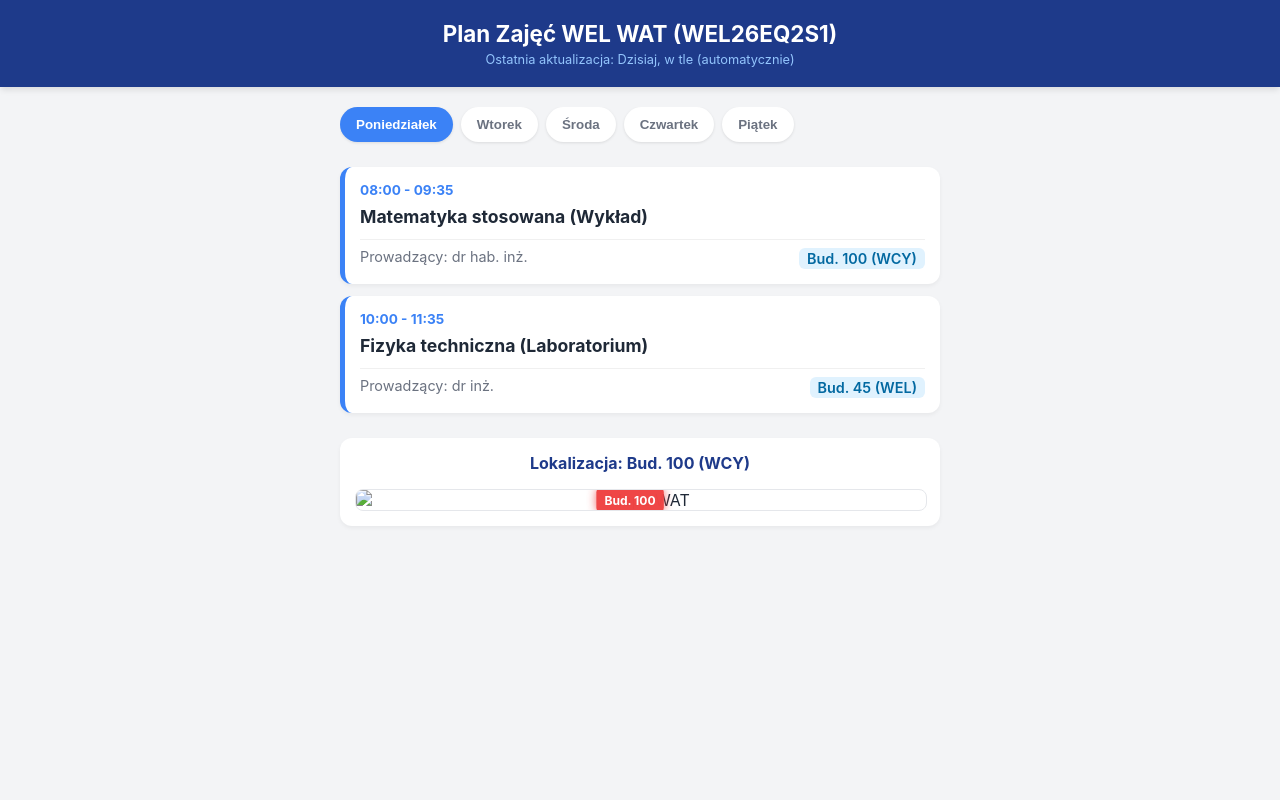
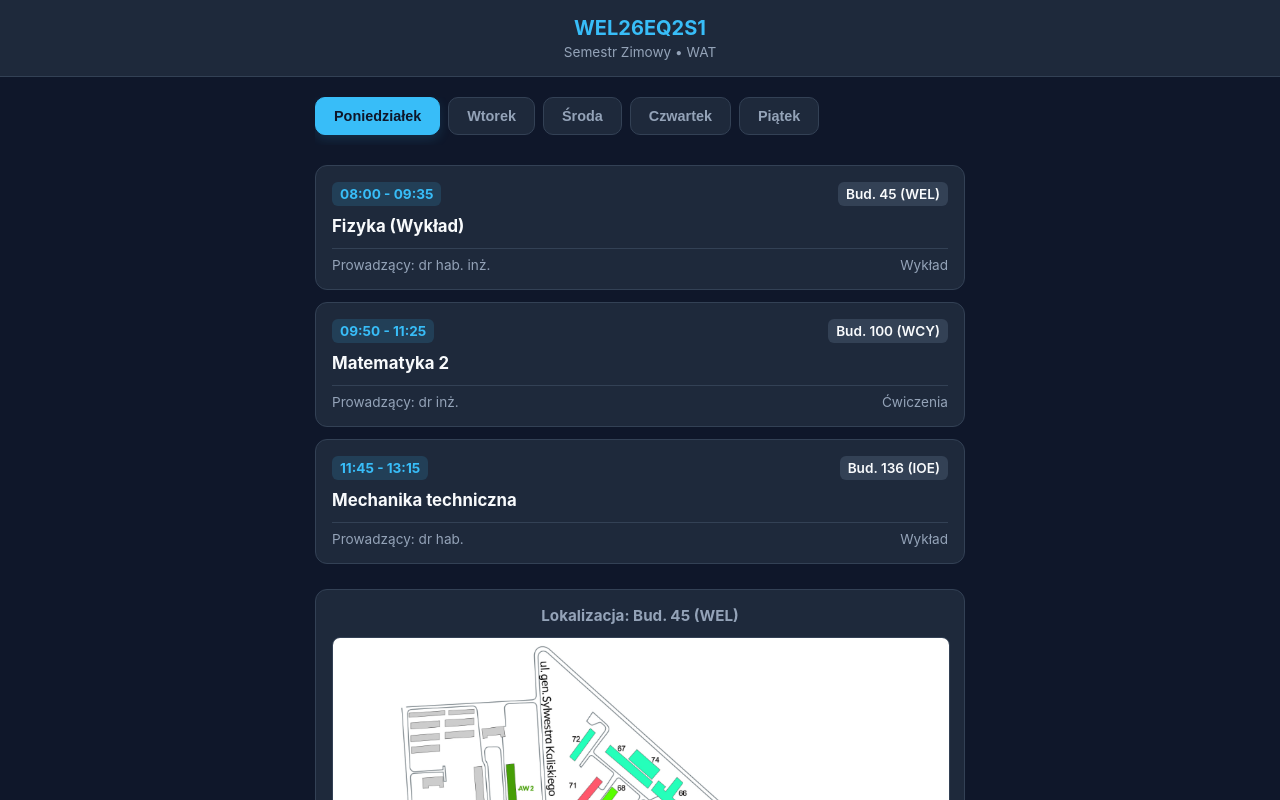
Before and after one commit to 3Kuba/plan, a plain HTML site: page index.html in a window 1280 px wide. Both pictures are taken after a click on the button "Poniedziałek". Shown: the top 800 px of the page. Drawn offline with Linux system fonts and the light colour scheme.

Commit message:
Update index.html

```diff
--- a/index.html
+++ b/index.html
@@ -3,151 +3,172 @@
 <head>
     <meta charset="UTF-8">
     <meta name="viewport" content="width=device-width, initial-scale=1.0">
-    <title>Plan Zajęć WAT - WEL</title>
+    <title>Plan WAT - WEL26EQ2S1</title>
     <style>
         :root {
-            --primary: #1e3a8a;
-            --secondary: #3b82f6;
-            --background: #f3f4f6;
-            --card-bg: #ffffff;
-            --text: #1f2937;
-            --text-light: #6b7280;
-            --accent: #10b981;
+            --bg-color: #0f172a;
+            --card-bg: #1e293b;
+            --text-main: #f8fafc;
+            --text-muted: #94a3b8;
+            --accent: #38bdf8;
+            --accent-glow: rgba(56, 189, 248, 0.15);
+            --border: #334155;
         }
 
         body {
-            font-family: -apple-system, BlinkMacSystemFont, "Segoe UI", Roboto, Helvetica, Arial, sans-serif;
-            background-color: var(--background);
-            color: var(--text);
+            font-family: -apple-system, BlinkMacSystemFont, "Segoe UI", Roboto, sans-serif;
+            background-color: var(--bg-color);
+            color: var(--text-main);
             margin: 0;
             padding: 0;
-            padding-bottom: 40px;
+            padding-bottom: 50px;
         }
 
         header {
-            background-color: var(--primary);
-            color: white;
-            padding: 20px;
+            background-color: var(--card-bg);
+            border-bottom: 1px solid var(--border);
+            padding: 16px 20px;
             text-align: center;
-            box-shadow: 0 4px 6px -1px rgba(0, 0, 0, 0.1);
         }
 
         header h1 {
             margin: 0;
-            font-size: 1.4rem;
+            font-size: 1.25rem;
+            font-weight: 700;
+            color: var(--accent);
         }
 
-        .update-info {
-            font-size: 0.8rem;
-            color: #93c5fd;
-            margin-top: 5px;
+        header p {
+            margin: 4px 0 0 0;
+            font-size: 0.85rem;
+            color: var(--text-muted);
         }
 
         .container {
-            max-width: 600px;
+            max-width: 650px;
             margin: 20px auto;
             padding: 0 15px;
         }
 
-        /* Zakładki dni tygodnia */
-        .days-tabs {
+        /* Nowoczesny pasek dni */
+        .days-container {
             display: flex;
             gap: 8px;
             overflow-x: auto;
             padding-bottom: 10px;
-            margin-bottom: 15px;
+            margin-bottom: 20px;
+            scrollbar-width: none;
         }
 
-        .day-tab {
-            background-color: white;
-            border: none;
-            padding: 10px 16px;
-            border-radius: 20px;
+        .days-container::-webkit-scrollbar {
+            display: none;
+        }
+
+        .day-btn {
+            background-color: var(--card-bg);
+            border: 1px solid var(--border);
+            color: var(--text-muted);
+            padding: 10px 18px;
+            border-radius: 10px;
             font-weight: 600;
-            color: var(--text-light);
+            font-size: 0.9rem;
             cursor: pointer;
             white-space: nowrap;
-            box-shadow: 0 1px 3px rgba(0,0,0,0.1);
-            transition: all 0.2s;
+            transition: all 0.2s ease;
         }
 
-        .day-tab.active {
-            background-color: var(--secondary);
-            color: white;
+        .day-btn.active {
+            background-color: var(--accent);
+            color: var(--bg-color);
+            border-color: var(--accent);
+            box-shadow: 0 4px 12px var(--accent-glow);
         }
 
-        /* Kafelki zajęć w stylu Librusa */
+        /* Kafelki zajęć w stylu planwat.pl */
         .lesson-card {
             background-color: var(--card-bg);
+            border: 1px solid var(--border);
             border-radius: 12px;
-            padding: 15px;
+            padding: 16px;
             margin-bottom: 12px;
-            box-shadow: 0 2px 4px rgba(0,0,0,0.05);
-            border-left: 5px solid var(--secondary);
             display: flex;
             flex-direction: column;
-            gap: 8px;
+            gap: 10px;
             cursor: pointer;
-            transition: transform 0.1s;
+            transition: transform 0.1s ease, border-color 0.2s ease;
+        }
+
+        .lesson-card:hover {
+            border-color: var(--accent);
         }
 
         .lesson-card:active {
-            transform: scale(0.98);
+            transform: scale(0.99);
+        }
+
+        .lesson-header {
+            display: flex;
+            justify-content: space-between;
+            align-items: center;
         }
 
         .lesson-time {
             font-size: 0.85rem;
             font-weight: 700;
-            color: var(--secondary);
+            color: var(--accent);
+            background: var(--accent-glow);
+            padding: 4px 8px;
+            border-radius: 6px;
+        }
+
+        .room-tag {
+            background-color: #334155;
+            color: var(--text-main);
+            padding: 4px 8px;
+            border-radius: 6px;
+            font-size: 0.85rem;
+            font-weight: 600;
         }
 
         .lesson-title {
-            font-size: 1.1rem;
+            font-size: 1.05rem;
             font-weight: 700;
-            color: var(--text);
+            color: var(--text-main);
+            margin: 0;
         }
 
-        .lesson-details {
+        .lesson-footer {
+            font-size: 0.85rem;
+            color: var(--text-muted);
             display: flex;
             justify-content: space-between;
-            font-size: 0.9rem;
-            color: var(--text-light);
-            border-top: 1px solid #f0f0f0;
+            border-top: 1px solid var(--border);
             padding-top: 8px;
-            margin-top: 4px;
-        }
-
-        .room-badge {
-            background-color: #e0f2fe;
-            color: #0369a1;
-            padding: 2px 8px;
-            border-radius: 6px;
-            font-weight: 600;
+            margin-top: 2px;
         }
 
         /* Sekcja mapy */
-        .map-container {
-            background-color: white;
+        .map-section {
+            background-color: var(--card-bg);
+            border: 1px solid var(--border);
             border-radius: 12px;
-            padding: 15px;
+            padding: 16px;
             margin-top: 25px;
-            box-shadow: 0 2px 4px rgba(0,0,0,0.05);
             text-align: center;
         }
 
-        .map-container h3 {
-            margin-top: 0;
-            font-size: 1rem;
-            color: var(--primary);
+        .map-section h3 {
+            margin: 0 0 12px 0;
+            font-size: 0.95rem;
+            color: var(--text-muted);
         }
 
         .map-wrapper {
             position: relative;
             width: 100%;
-            max-height: 350px;
             overflow: hidden;
             border-radius: 8px;
-            border: 1px solid #e5e7eb;
+            border: 1px solid var(--border);
         }
 
         .map-wrapper img {
@@ -156,24 +177,23 @@
             display: block;
         }
 
-        /* Efekt podświetlenia budynku na mapie (przykładowy znacznik/pulsowanie) */
         .map-pin {
             position: absolute;
             background-color: #ef4444;
             color: white;
             padding: 4px 8px;
-            border-radius: 4px;
+            border-radius: 6px;
             font-size: 0.75rem;
             font-weight: bold;
             transform: translate(-50%, -50%);
-            box-shadow: 0 0 10px rgba(239, 68, 68, 0.8);
+            box-shadow: 0 0 12px rgba(239, 68, 68, 0.9);
             animation: pulse 1.5s infinite;
             display: none;
         }
 
         @keyframes pulse {
             0% { transform: translate(-50%, -50%) scale(1); opacity: 1; }
-            50% { transform: translate(-50%, -50%) scale(1.15); opacity: 0.8; }
+            50% { transform: translate(-50%, -50%) scale(1.15); opacity: 0.85; }
             100% { transform: translate(-50%, -50%) scale(1); opacity: 1; }
         }
     </style>
@@ -181,95 +201,90 @@
 <body>
 
     <header>
-        <h1>Plan Zajęć WEL WAT (WEL26EQ2S1)</h1>
-        <div class="update-info" id="updateStatus">Ostatnia aktualizacja: Dzisiaj, w tle (automatycznie)</div>
+        <h1>WEL26EQ2S1</h1>
+        <p>Semestr Zimowy • WAT</p>
     </header>
 
     <div class="container">
-        <!-- Wybór dnia -->
-        <div class="days-tabs">
-            <button class="day-tab active" onclick="switchDay('poniedzialek')">Poniedziałek</button>
-            <button class="day-tab" onclick="switchDay('wtorek')">Wtorek</button>
-            <button class="day-tab" onclick="switchDay('sroda')">Środa</button>
-            <button class="day-tab" onclick="switchDay('czwartek')">Czwartek</button>
-            <button class="day-tab" onclick="switchDay('piatek')">Piątek</button>
+        <!-- Pasek dni -->
+        <div class="days-container">
+            <button class="day-btn active" onclick="switchDay('poniedzialek')">Poniedziałek</button>
+            <button class="day-btn" onclick="switchDay('wtorek')">Wtorek</button>
+            <button class="day-btn" onclick="switchDay('sroda')">Środa</button>
+            <button class="day-btn" onclick="switchDay('czwartek')">Czwartek</button>
+            <button class="day-btn" onclick="switchDay('piatek')">Piątek</button>
         </div>
 
-        <!-- Lista zajęć dla wybranego dnia -->
-        <div id="lessonsList">
-            <!-- Dynamicznie ładowane zajęcia -->
-        </div>
+        <!-- Lista zajęć -->
+        <div id="lessonsList"></div>
 
-        <!-- Interaktywna mapa z lokalizacją budynku -->
-        <div class="map-container">
-            <h3 id="mapTitle">Wskaźnik budynku na mapie WAT</h3>
+        <!-- Mapa -->
+        <div class="map-section">
+            <h3 id="mapTitle">Wskaźnik budynku na mapie</h3>
             <div class="map-wrapper">
-                <!-- Oryginalna mapa kampusu WAT -->
-                <img src="image_8f24b6.jpg" alt="Mapa WAT" id="kampusMap">
-                <!-- Znacznik wskazujący budynek (współrzędne X/Y można dopasować pod konkretny budynek) -->
+                <img src="image_8f24b6.png" alt="Mapa WAT" id="kampusMap">
                 <div id="mapPin" class="map-pin">Budynek</div>
             </div>
         </div>
     </div>
 
     <script>
-        // Przykładowa baza danych zajęć z podziałem na dni oraz numery budynków
-        // (W pełnej wersji aplikacja automatycznie pobiera te dane ze strony WAT raz dziennie)
         const scheduleData = {
             poniedzialek: [
-                { time: "08:00 - 09:35", title: "Matematyka stosowana (Wykład)", lecturer: "dr hab. inż.", room: "Bud. 100 (WCY)", coords: { top: "52%", left: "48%" } },
-                { time: "10:00 - 11:35", title: "Fizyka techniczna (Laboratorium)", lecturer: "dr inż.", room: "Bud. 45 (WEL)", coords: { top: "67%", left: "72%" } }
+                { time: "08:00 - 09:35", title: "Fizyka (Wykład)", type: "Wykład", lecturer: "dr hab. inż.", room: "Bud. 45 (WEL)", coords: { top: "67%", left: "72%" } },
+                { time: "09:50 - 11:25", title: "Matematyka 2", type: "Ćwiczenia", lecturer: "dr inż.", room: "Bud. 100 (WCY)", coords: { top: "52%", left: "48%" } },
+                { time: "11:45 - 13:15", title: "Mechanika techniczna", type: "Wykład", lecturer: "dr hab.", room: "Bud. 136 (IOE)", coords: { top: "78%", left: "73%" } }
             ],
             wtorek: [
-                { time: "11:45 - 13:15", title: "Mechanika teoretyczna (Ćwiczenia)", lecturer: "prof. WAT", room: "Bud. 136 (IOE)", coords: { top: "78%", left: "73%" } },
-                { time: "13:30 - 15:00", title: "Informatyka w technice", lecturer: "mgr inż.", room: "Bud. 63 (WML)", coords: { top: "40%", left: "62%" } }
+                { time: "08:00 - 11:15", title: "Elektronika i Metrologia", type: "Laboratorium", lecturer: "dr inż.", room: "Bud. 45 (WEL)", coords: { top: "67%", left: "72%" } },
+                { time: "11:30 - 13:00", title: "Technologia materiałów", type: "Wykład", lecturer: "prof. WAT", room: "Bud. 58 (WIG)", coords: { top: "44%", left: "68%" } }
             ],
             sroda: [
-                { time: "09:00 - 12:00", title: "Projekt zespołowy", lecturer: "dr inż.", room: "Bud. 58 (WIG)", coords: { top: "44%", left: "68%" } }
+                { time: "09:00 - 12:15", title: "Podstawy grafiki inżynierskiej", type: "Projekt", lecturer: "dr inż.", room: "Bud. 63 (WML)", coords: { top: "40%", left: "62%" } },
+                { time: "12:30 - 14:00", title: "Język angielski", type: "Lektorat", lecturer: "mgr", room: "Studium Języków Obcych", coords: { top: "35%", left: "20%" } }
             ],
             czwartek: [
-                { time: "12:15 - 13:45", title: "Elektronika i optoelektronika", lecturer: "prof. dr hab.", room: "Bud. 100 (WCY)", coords: { top: "52%", left: "48%" } }
+                { time: "10:00 - 13:15", title: "Informatyka w Inżynierii", type: "Laboratorium", lecturer: "dr inż.", room: "Bud. 100 (WCY)", coords: { top: "52%", left: "48%" } },
+                { time: "13:30 - 15:00", title: "Przedmiot humanistyczny", type: "Wykład", lecturer: "dr", room: "Bud. 58 (WIG)", coords: { top: "44%", left: "68%" } }
             ],
             piatek: [
-                { time: "08:00 - 11:00", title: "Język angielski", lecturer: "mgr", room: "Studium Języków Obcych", coords: { top: "35%", left: "20%" } }
+                { time: "08:00 - 11:00", title: "Wychowanie fizyczne", type: "WF", lecturer: "Studium W-F", room: "Ośrodek Sportowy WAT", coords: { top: "75%", left: "15%" } }
             ]
         };
 
         function switchDay(day) {
-            // Zmiana aktywnej zakładki
-            document.querySelectorAll('.day-tab').forEach(btn => btn.classList.remove('active'));
+            document.querySelectorAll('.day-btn').forEach(btn => btn.classList.remove('active'));
             event.target.classList.add('active');
 
-            // Renderowanie zajęć
             const listContainer = document.getElementById('lessonsList');
             listContainer.innerHTML = '';
 
             const dayLessons = scheduleData[day] || [];
 
             if (dayLessons.length === 0) {
-                listContainer.innerHTML = '<p style="text-align:center; color:#6b7280;">Brak zajęć w tym dniu! 🎉</p>';
+                listContainer.innerHTML = '<p style="text-align:center; color:#94a3b8; padding: 20px;">Brak zajęć w tym dniu 🎉</p>';
                 hidePin();
                 return;
             }
 
-            dayLessons.forEach((lesson, index) => {
+            dayLessons.forEach((lesson) => {
                 const card = document.createElement('div');
                 card.className = 'lesson-card';
                 card.innerHTML = `
-                    <div class="lesson-time">${lesson.time}</div>
+                    <div class="lesson-header">
+                        <span class="lesson-time">${lesson.time}</span>
+                        <span class="room-tag">${lesson.room}</span>
+                    </div>
                     <div class="lesson-title">${lesson.title}</div>
-                    <div class="lesson-details">
+                    <div class="lesson-footer">
                         <span>Prowadzący: ${lesson.lecturer}</span>
-                        <span class="room-badge">${lesson.room}</span>
+                        <span>${lesson.type}</span>
                     </div>
                 `;
-
-                // Po kliknięciu w zajęcia podświetlamy budynek na mapie
                 card.onclick = () => showBuildingOnMap(lesson.room, lesson.coords);
                 listContainer.appendChild(card);
             });
 
-            // Domyślnie pokaż pierwszy budynek z listy danego dnia
             if (dayLessons.length > 0) {
                 showBuildingOnMap(dayLessons[0].room, dayLessons[0].coords);
             }
@@ -282,30 +297,17 @@
             mapTitle.innerText = `Lokalizacja: ${roomName}`;
             pin.style.top = coords.top;
             pin.style.left = coords.left;
-            pin.innerText = roomName.split(' ')[0] + ' ' + roomName.split(' ')[1];
+            pin.innerText = roomName;
             pin.style.display = 'block';
         }
 
         function hidePin() {
             document.getElementById('mapPin').style.display = 'none';
-            document.getElementById('mapTitle').innerText = 'Wskaźnik budynku na mapie WAT';
+            document.getElementById('mapTitle').innerText = 'Lokalizacja budynku na mapie';
         }
 
-        // Automatyczne odświeżanie planu raz dziennie (symulacja pobierania ze strony WAT)
-        function checkDailyUpdate() {
-            const now = new Date();
-            const timeString = `${now.toLocaleDateString()} ${now.toLocaleTimeString()}`;
-            document.getElementById('updateStatus').innerText = `Ostatnia synchronizacja ze stroną WAT: ${timeString}`;
-
-            // Tutaj w docelowej wersji aplikacja odpytuje serwer/skrypt Python, który sprawdza HTML z WEL WAT
-        }
-
-        // Uruchomienie na start
         window.onload = () => {
             switchDay('poniedzialek');
-            checkDailyUpdate();
-            // Symulacja sprawdzenia aktualizacji co 24h
-            setInterval(checkDailyUpdate, 24 * 60 * 60 * 1000);
         };
     </script>
 </body>
```
